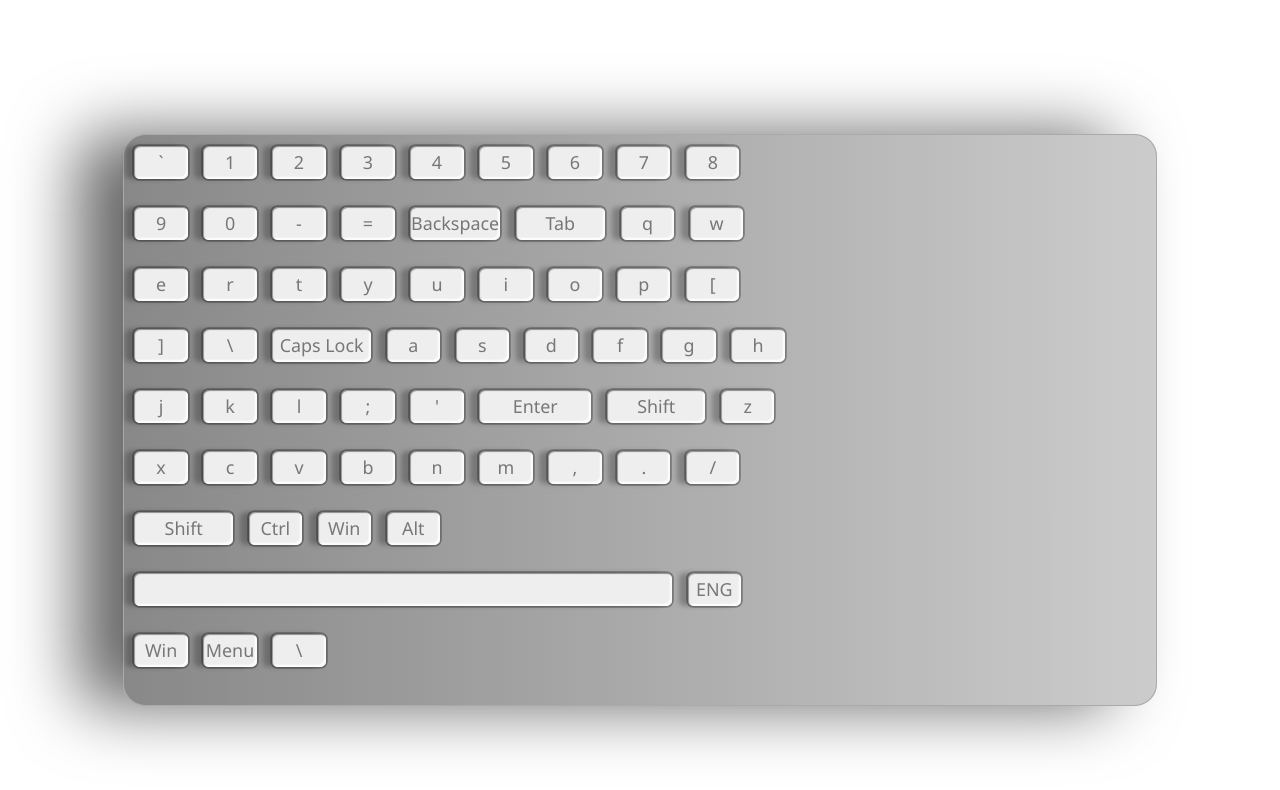
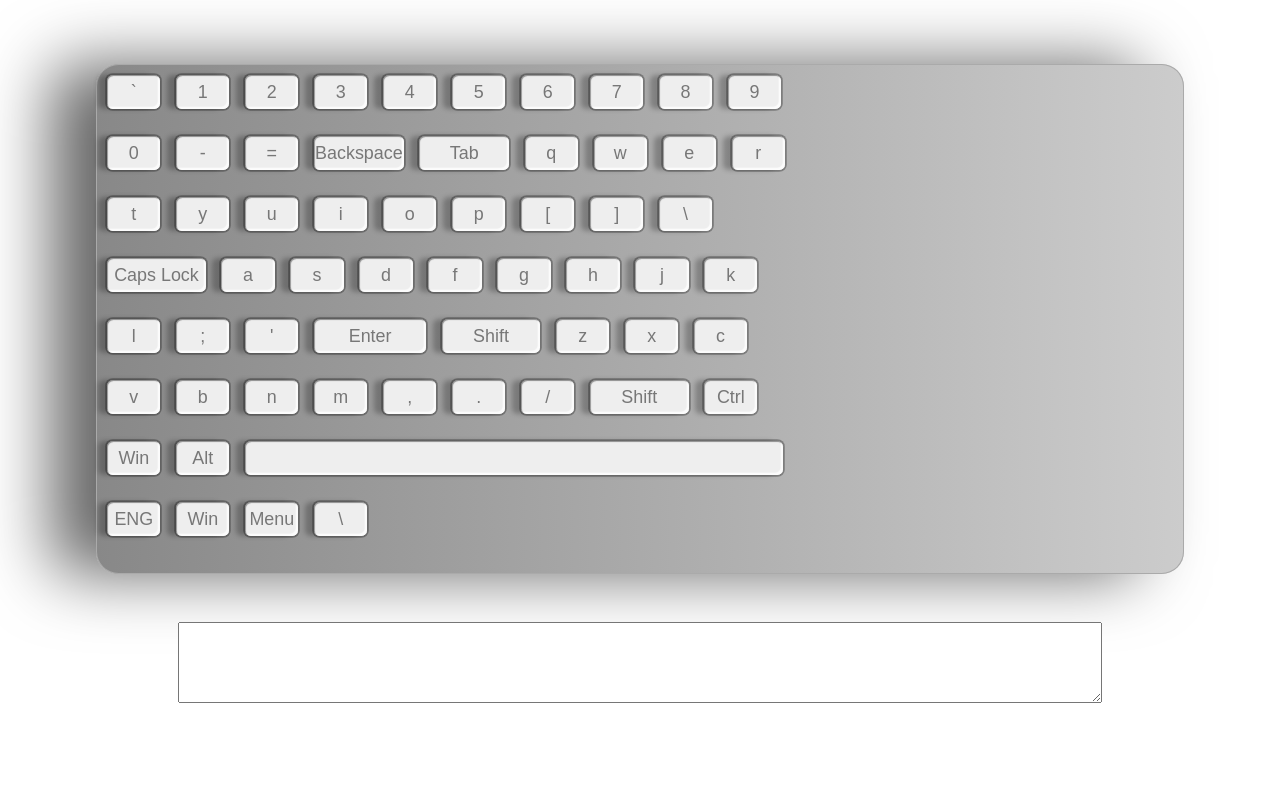
Before and after one commit to LyssenkoAlex/virtual_keyboard, a website with bundled scripts: page index.html in a window 1280 px wide. Built offline with nearby package versions, Linux system fonts and the light colour scheme.

Commit message:
feat: put some action

```diff
--- a/sass/_base.scss
+++ b/sass/_base.scss
@@ -1,10 +1,9 @@
-html {
+* {
   box-sizing: border-box;
-  margin: 0;
-  padding: 0;
-  font-size: 16px;
 }
 
-body, button {
+body {
   font-family: "Segoe UI", "Helvetica Neue", sans-serif;
+  margin: 0;
+  display: block;
 }
--- a/sass/components/_keyboard.scss
+++ b/sass/components/_keyboard.scss
@@ -6,7 +6,5 @@
   grid-template-columns: 5fr 1fr 1fr;
   grid-gap: 0.375em 0.875em;
   font-size: 2.8em;
-  margin: 3em auto 0 auto;
   padding: 0.25em;
-  width: 80%;
 }
--- /dev/null
+++ b/sass/components/_textarea.scss
@@ -0,0 +1,3 @@
+.text_container {
+  width: 85%;
+}
--- /dev/null
+++ b/sass/layout/_layout.scss
@@ -0,0 +1,10 @@
+.wrapper {
+  margin: auto;
+  width: 85%;
+  padding-top: 4em;
+}
+
+.area_wrapper {
+  padding-top: 3em;
+  text-align: center;
+}
--- a/sass/style.scss
+++ b/sass/style.scss
@@ -1,3 +1,5 @@
 @import "base";
+@import "layout/layout";
 @import "components/keyboard";
 @import "components/button";
+@import "components/textarea";
--- a/src/script.js
+++ b/src/script.js
@@ -1,11 +1,7 @@
-import {ALPHABET} from "./constants.js";
-import {ROW} from "./constants.js";
-import {CLASS_SIZE} from "./constants.js";
+import {ALPHABET, CLASS_SIZE} from "./constants.js";
 
 
-init('eng');
-
-function init(lang) {
+const init = (lang) => {
 
     let el = document.querySelector(".keyboard");
     let row = document.createElement('div');
@@ -17,20 +13,34 @@ function init(lang) {
         button.classList.add(CLASS_SIZE[y.size].CLASS);
         let span = document.createElement('span');
         span.classList.add('sm');
-        let textNode = document.createTextNode(y.eng);
+        let textNode = document.createTextNode(y[lang]);
         span.append(textNode);
         button.append(span);
         row.append(button);
         el.append(row);
     })
+};
 
+const drawTextArea = () => {
+    let el = document.querySelector(".wrapper");
+    let div = document.createElement('div');
+    div.classList.add('area_wrapper')
+    let textarea = document.createElement('textarea');
+    textarea.rows = 5;
+    textarea.classList.add('text_container');
+    div.append(textarea);
+    el.append(div);
+};
 
-}
+init('eng');
+drawTextArea();
 
 
 document.addEventListener('keypress', (e) => {
-   let el = document.getElementById(e.code);
-   el.style.opacity = '0.6';
+    let el = document.getElementById(e.code);
+    el.style.opacity = '0.6';
+    let area = document.querySelector('.text_container');
+    area.innerHTML = area.innerHTML + e.key;
 });
 
 document.addEventListener('keyup', (e) => {
@@ -40,7 +50,12 @@ document.addEventListener('keyup', (e) => {
 
 
 let keyboard = document.querySelector(".keyboard");
+
 keyboard.addEventListener('click', (e) => {
-    let element =  e.target;
-    console.log('el: ', element.innerHTML )
-})
+    if(e.target.nodeName === 'SPAN') {
+        let element = e.target;
+        let area = document.querySelector('.text_container');
+        area.innerHTML = area.innerHTML + element.innerHTML;
+    }
+
+});
```
Also changed, not shown: sass/style.css, 1 other file.
